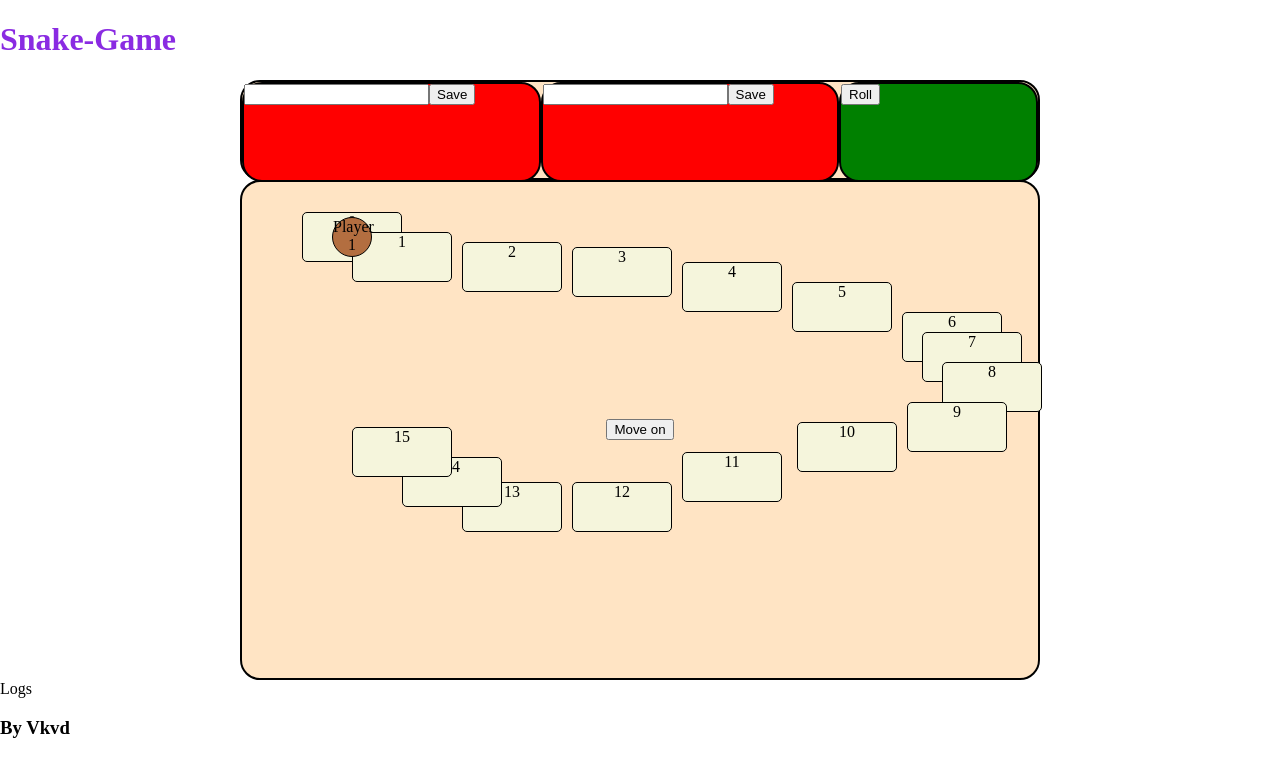
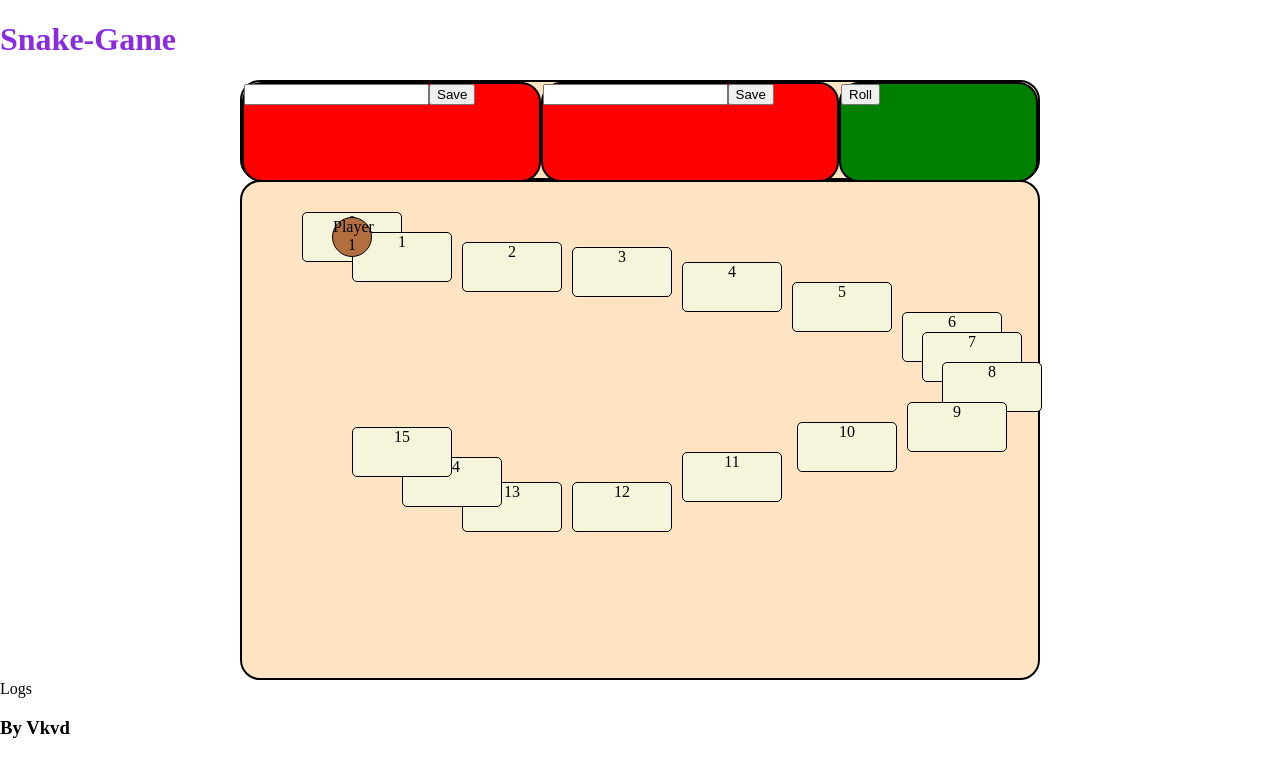
Before and after one commit to vkavvadas/Snake-Board-Game-, a React (Vite) app: page / in a window 1280 px wide. Shown: the top 776 px of the page. Built offline with nearby package versions, Linux system fonts and the light colour scheme.

Commit message:
Roll Movement Finished

```diff
--- a/src/App.jsx
+++ b/src/App.jsx
@@ -1,3 +1,5 @@
+import {useState} from 'react';
+
 import Header from './components/Header.jsx';
 import Footer from './components/Footer.jsx';
 import Players from './components/Players.jsx';
@@ -5,19 +7,60 @@ import Logs from './components/Logs.jsx';
 import Dice from './components/Dice.jsx';
 import Gameboard from './components/Gameboard.jsx';
 
+const positions = [
+    {number:0, x: 60, y:30},
+    {number:1, x: 110, y:50},
+    {number:2, x: 220, y:60},
+    {number:3, x: 330, y:65},
+    {number:4, x: 440, y:80},
+    {number:5, x: 550, y:100},
+    {number:6, x: 660, y:130},
+    {number:7, x: 680, y:150},
+    {number:8, x: 700, y:180},
+    {number:9, x: 665, y:220},
+    {number:10, x: 555, y:240},
+    {number:11, x: 440, y:270},
+    {number:12, x: 330, y:300},
+    {number:13, x: 220, y:300},
+    {number:14, x: 160, y:275},
+    {number:15, x: 110, y:245},
+];
+
+
+
 function App() {
+
+  const [pos,setPos] = useState(0);
+  const [rollResult, setRollResult] = useState();
+
+
+    const player = {
+      name:"Player 1",
+      position:pos
+    }
+
+    function rollDice(){
+      return Math.floor(Math.random()*6+1);
+    }
+    function handleRoll(){
+      const result = /*rollDice()+*/rollDice();
+       setRollResult(result);
+       setPos((prevPos)=>{
+        return prevPos+result>positions.length -1 ?positions.length -1 :prevPos+result});
+    }
 
   return (
     <>
     <Header />
     <main>
       <div className="playerMenu">
-        <Players />
-        <Players />
-        <Dice />
+        <Players name="Player 1"/>
+        <Players name="Player 1"/>
+        <Dice onRoll={handleRoll} result={rollResult}/>
       </div>
 
-      <Gameboard />
+      <Gameboard positions={positions} currentPos={pos} player={player}/>
+
       <Logs />
     </main>
     <Footer />
--- a/src/components/Dice.jsx
+++ b/src/components/Dice.jsx
@@ -1,21 +1,9 @@
-import { useState } from "react";
 
-export default function Dice (){
-    const [result, setResult] = useState();
-
-    function rollDice(){
-        return Math.floor(Math.random()*6+1);
-    }
-    function handleClick(){
-       setResult(rollDice()+rollDice());
-    }
-  ;
-
-
+export default function Dice ({onRoll,result}){
 
     return (
         <div className="dice">
-            <button onClick={handleClick}>Roll
+            <button onClick={onRoll}>Roll
             </button>
             {result && <p>{result}</p>}
 
--- a/src/components/Gameboard.jsx
+++ b/src/components/Gameboard.jsx
@@ -1,42 +1,18 @@
-import {useState} from 'react';
 
-export default function Gameboard (){
-const [pos,setPos] = useState(0);
+export default function Gameboard ({positions, currentPos ,player}){
 
-    const positions = [
-        {number:0, x: 60, y:30},
-        {number:1, x: 110, y:50},
-        {number:2, x: 220, y:60},
-        {number:3, x: 330, y:65},
-        {number:4, x: 440, y:80},
-        {number:5, x: 550, y:100},
-        {number:6, x: 660, y:130},
-        {number:7, x: 680, y:150},
-        {number:8, x: 700, y:180},
-        {number:9, x: 665, y:220},
-        {number:10, x: 555, y:240},
-        {number:11, x: 440, y:270},
-        {number:12, x: 330, y:300},
-        {number:13, x: 220, y:300},
-        {number:14, x: 160, y:275},
-        {number:15, x: 110, y:245},
-    ]
-    const player = {
-        name:"Player 1",
-        position:pos
-    }
 
-  let gameFinished = pos === positions.length-1;
+
+
+
+  let gameFinished = currentPos >= positions.length-1;
   console.log (positions.length);
 
     const playerPosition = positions.find((position)=>{
         return player.position === position.number;
     })
 
-    function handleClick(){
-        setPos((prevPos)=>prevPos+1);
-        console.log(pos);
-    }
+
     return (
         <div id="gameboard">
             {positions.map(position => {
@@ -51,7 +27,7 @@ const [pos,setPos] = useState(0);
                     </div>
                 );
             })}
-            <div
+            {!gameFinished && <div
             className="pawn"
             style={{
                 left:playerPosition.x +30,
@@ -59,11 +35,8 @@ const [pos,setPos] = useState(0);
             }}
             >
             {player.name}
-            </div>
-           {!gameFinished ?
-           <button onClick={handleClick}>
-                Move on
-            </button>:<p>Finished</p>}
+            </div>}
+            {gameFinished && <p> {player.name} Wins!!</p>}
         </div>
     );
 }
```
